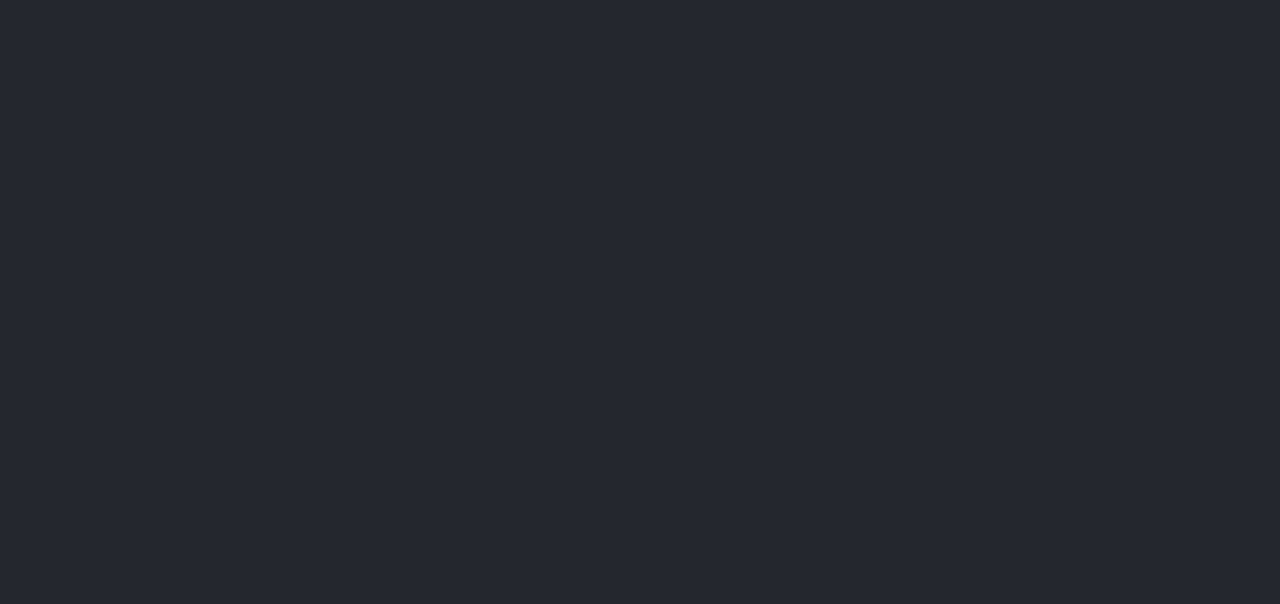
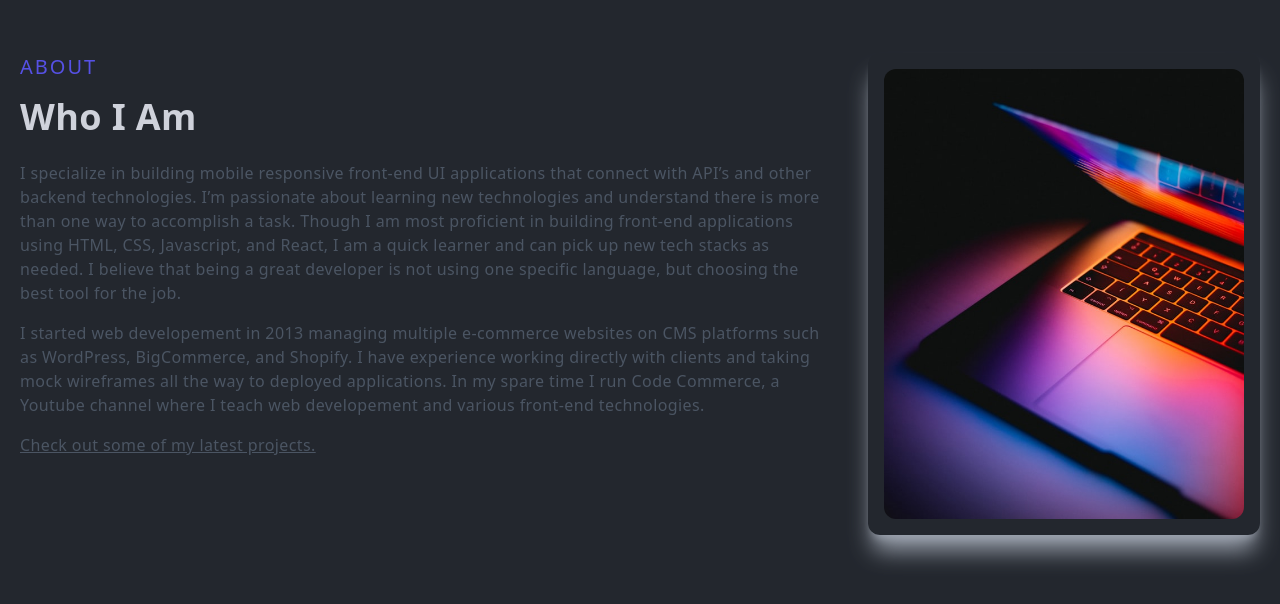
Before and after one commit to kaleab-kali/personal-website, a Next.js app: page / in a window 1280 px wide. Shown: the part 906-1510 px from the top of the page. Before the commit the page ends 800 px from the top, so only its background shows below. Built offline with nearby package versions, Linux system fonts and the light colour scheme.

Commit message:
added the about section for my website

```diff
--- /dev/null
+++ b/components/About.jsx
@@ -0,0 +1,47 @@
+import React from 'react';
+import Image from 'next/image';
+import Link from 'next/link';
+import AboutImg from '../public/assets/about.jpg';
+
+const About = () => {
+  return (
+    <div id='about' className='w-full md:h-screen p-2 flex items-center py-16'>
+      <div className='max-w-[1240px] m-auto md:grid grid-cols-3 gap-8'>
+        <div className='col-span-2'>
+          <p className='uppercase text-xl tracking-widest text-[#5651e5]'>
+            About
+          </p>
+          <h2 className='py-4'>Who I Am</h2>
+          <p className='py-2 text-gray-600'>
+            I specialize in building mobile responsive front-end UI applications
+            that connect with API’s and other backend technologies. I’m
+            passionate about learning new technologies and understand there is
+            more than one way to accomplish a task. Though I am most proficient
+            in building front-end applications using HTML, CSS, Javascript, and
+            React, I am a quick learner and can pick up new tech stacks as
+            needed. I believe that being a great developer is not using one
+            specific language, but choosing the best tool for the job.
+          </p>
+          <p className='py-2 text-gray-600'>
+            I started web developement in 2013 managing multiple e-commerce
+            websites on CMS platforms such as WordPress, BigCommerce, and
+            Shopify. I have experience working directly with clients and taking
+            mock wireframes all the way to deployed applications. In my spare
+            time I run Code Commerce, a Youtube channel where I teach web
+            developement and various front-end technologies.
+          </p>
+          <Link href='/#projects'>
+            <p className='py-2 text-gray-600 underline cursor-pointer'>
+              Check out some of my latest projects.
+            </p>
+          </Link>
+        </div>
+        <div className='w-full h-auto m-auto shadow-xl shadow-gray-400 rounded-xl flex items-center justify-center p-4 hover:scale-105 ease-in duration-300'>
+          <Image src={AboutImg} className='rounded-xl' alt='/' />
+        </div>
+      </div>
+    </div>
+  );
+};
+
+export default About;
--- a/pages/index.js
+++ b/pages/index.js
@@ -1,5 +1,6 @@
 import NavBar from '../components/NavBar.jsx';
 import Main from '../components/Main.jsx';
+import About from '../components/About.jsx';
 import Head from 'next/head';
 import Image from 'next/image';
 
@@ -14,6 +15,7 @@
       </Head>
      <NavBar />
      <Main />
+     <About />
 
 
 
```
Also changed, not shown: public/assets/about.jpg (renamed from public/about.jpg).
